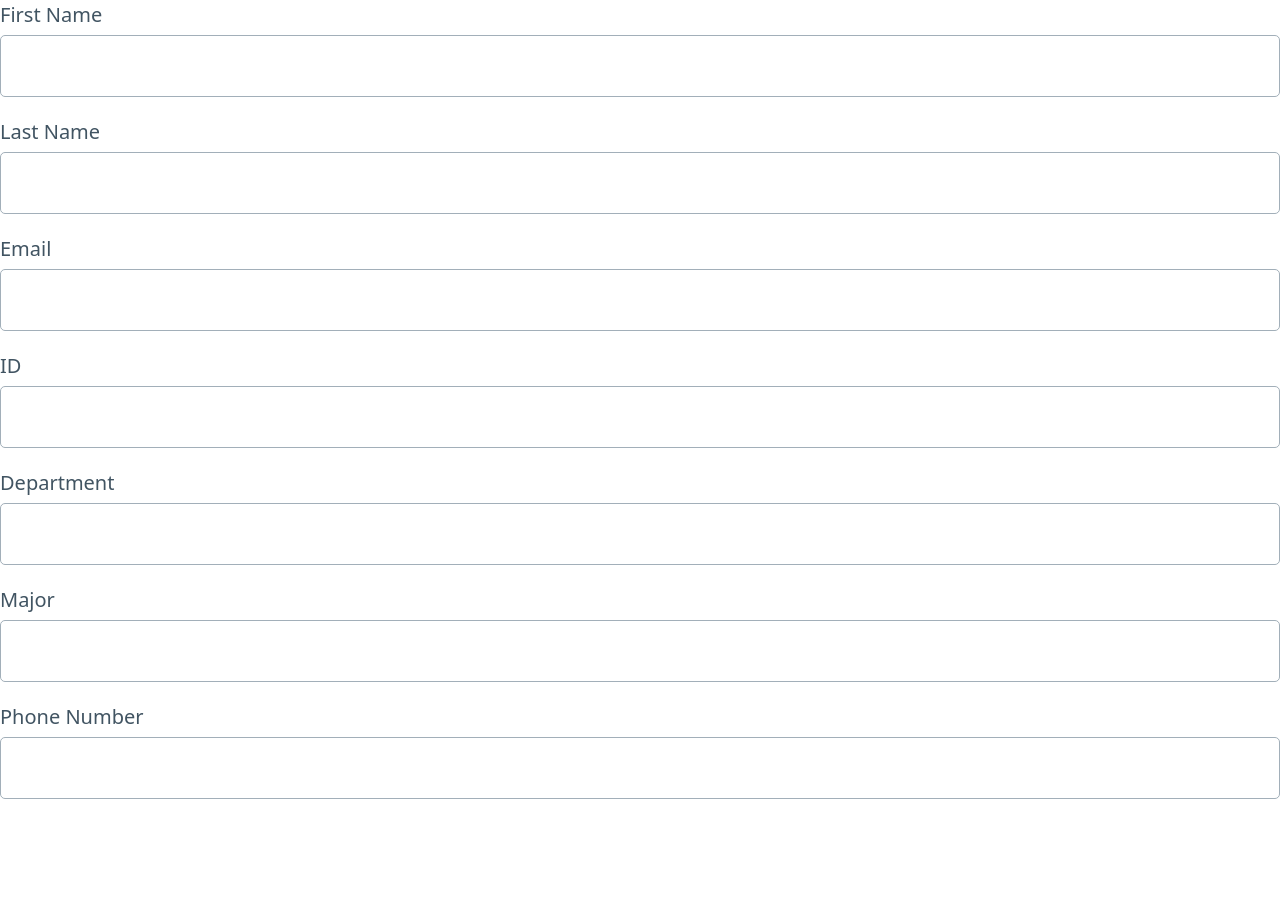
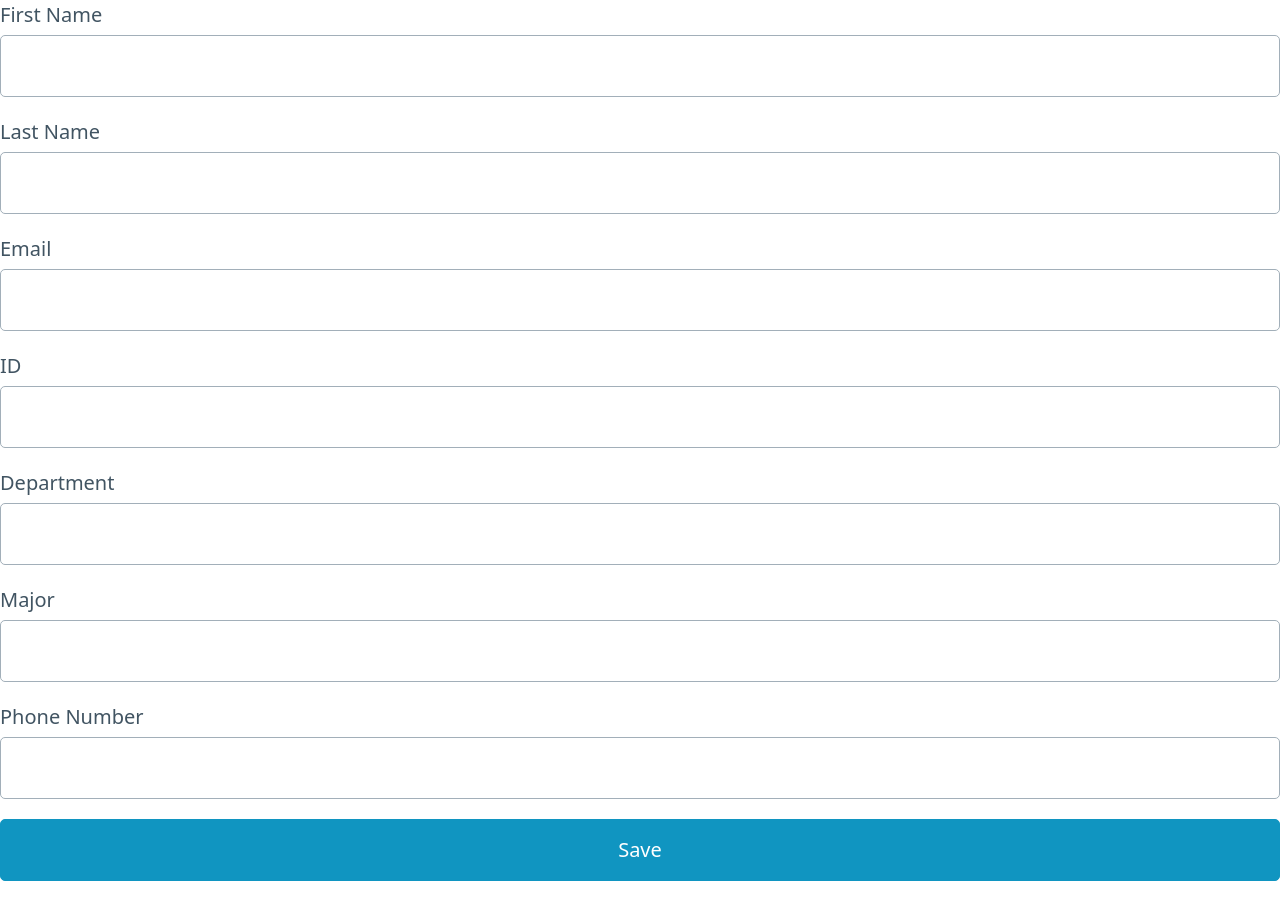
Before and after one commit to Rawan52c/ITCS333_Project, a PHP site: page /Profile.php in a window 1280 px wide. Before the commit the page ends 799 px from the top, so only its background shows below. Run offline with PHP 8.4, Linux system fonts and the light colour scheme.

Commit message:
adding submit button

```diff
--- a/Profile.php
+++ b/Profile.php
@@ -47,6 +47,7 @@
                     <label > Phone Number </label>
                     <input type ="text">
                 </div>
+                <button type="submit"> Save </button>
             </form>
         </div>
 
```
